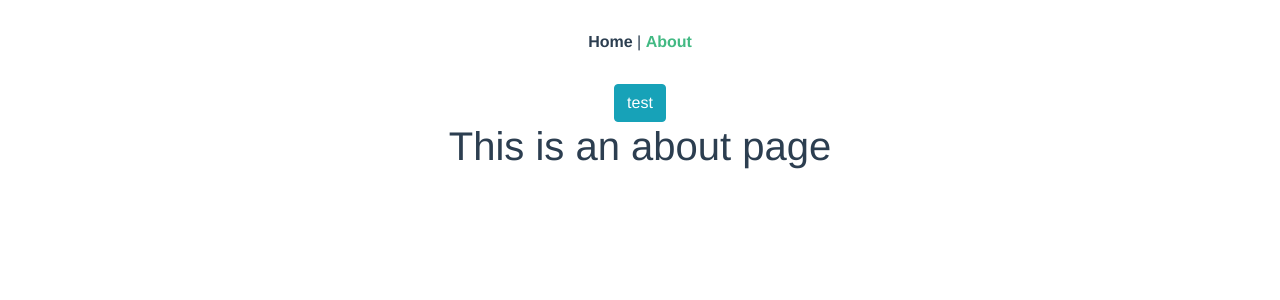
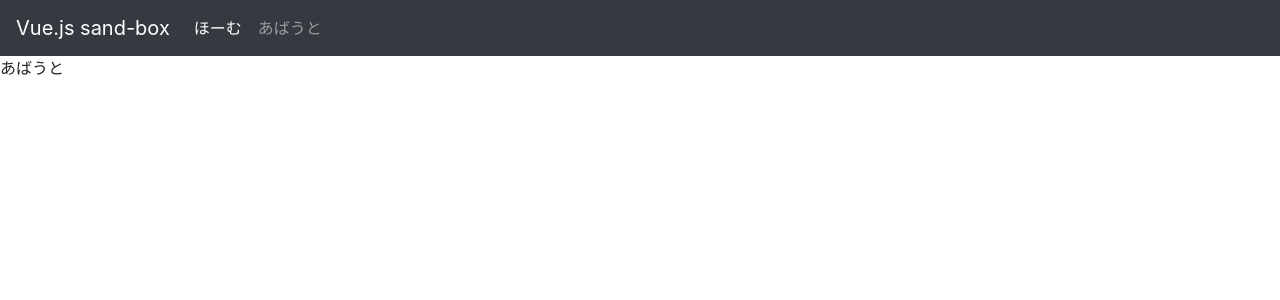
Before and after one commit to kyoruni/vue-sand-box, a Vue app: page /about in a window 1280 px wide. Shown: the top 300 px of the page. Built offline with nearby package versions, Linux system fonts and the light colour scheme.

Commit message:
:wrench: vue-router お試し

```diff
--- a/docker-compose.yml
+++ b/docker-compose.yml
@@ -6,6 +6,6 @@
       - 3000:8080
     volumes:
       - .:/app
-    # command: npm run serve
-    command: tail -f /dev/null
+    command: npm run serve
+    # command: tail -f /dev/null
     # command: /bin/sh -c "yarn install; yarn serve"
--- a/src/App.vue
+++ b/src/App.vue
@@ -1,33 +1,32 @@
 <template>
   <div id="app">
-    <div id="nav">
-      <router-link to="/">Home</router-link> |
-      <router-link to="/about">About</router-link>
+    <!-- ヘッダーメニュー -->
+    <nav class="navbar navbar-expand-lg navbar-dark bg-dark">
+      <a class="navbar-brand" href="#">Vue.js sand-box</a>
+      <button type="button" class="navbar-toggler" data-toggle="collapse" data-target="#Navber" aria-controls="Navber" aria-expanded="false" aria-label="ナビゲーションの切替">
+        <span class="navbar-toggler-icon"></span>
+      </button>
+      <!-- メニューリンク -->
+      <div class="collapse navbar-collapse" id="Navber">
+        <ul class="navbar-nav mr-auto">
+          <li class="nav-item active">
+            <router-link to="/" class="nav-link">
+              ほーむ
+            </router-link>
+          </li>
+          <li class="nav-item">
+            <router-link to="/about" class="nav-link">
+              あばうと
+            </router-link>
+          </li>
+        </ul>
+      </div>
+    </nav>
+    <!-- メインページ -->
+    <div class="container-fluid">
+      <div class="row">
+        <router-view/>
+      </div>
     </div>
-    <button class="btn btn-info">test</button>
-    <router-view/>
   </div>
 </template>
-
-<style>
-#app {
-  font-family: 'Avenir', Helvetica, Arial, sans-serif;
-  -webkit-font-smoothing: antialiased;
-  -moz-osx-font-smoothing: grayscale;
-  text-align: center;
-  color: #2c3e50;
-}
-
-#nav {
-  padding: 30px;
-}
-
-#nav a {
-  font-weight: bold;
-  color: #2c3e50;
-}
-
-#nav a.router-link-exact-active {
-  color: #42b983;
-}
-</style>
--- a/src/router/index.js
+++ b/src/router/index.js
@@ -17,10 +17,7 @@
   {
     path: '/about',
     name: 'about',
-    // route level code-splitting
-    // this generates a separate chunk (about.[hash].js) for this route
-    // which is lazy-loaded when the route is visited.
-    component: () => import(/* webpackChunkName: "about" */ '../views/About.vue')
+    component: () => import('../views/About.vue')
   }
 ]
 
--- a/src/views/About.vue
+++ b/src/views/About.vue
@@ -1,5 +1,5 @@
 <template>
   <div class="about">
-    <h1>This is an about page</h1>
+    あばうと
   </div>
 </template>
--- a/src/views/Home.vue
+++ b/src/views/Home.vue
@@ -1,18 +1,5 @@
 <template>
   <div class="home">
-    <img alt="Vue logo" src="../assets/logo.png">
-    <HelloWorld msg="Welcome to Your Vue.js App"/>
+    ほーむ
   </div>
 </template>
-
-<script>
-// @ is an alias to /src
-import HelloWorld from '@/components/HelloWorld.vue'
-
-export default {
-  name: 'home',
-  components: {
-    HelloWorld
-  }
-}
-</script>
```
